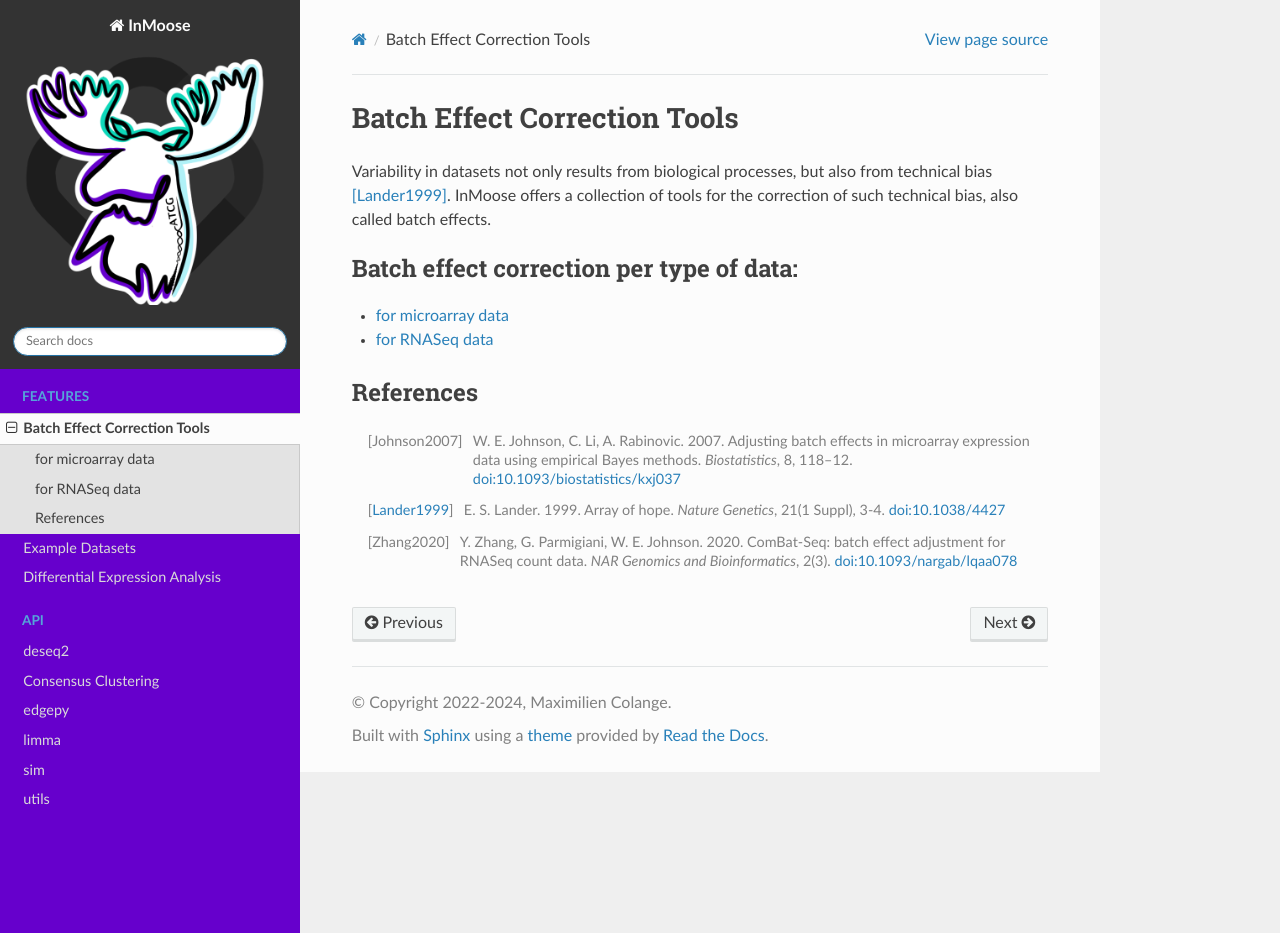
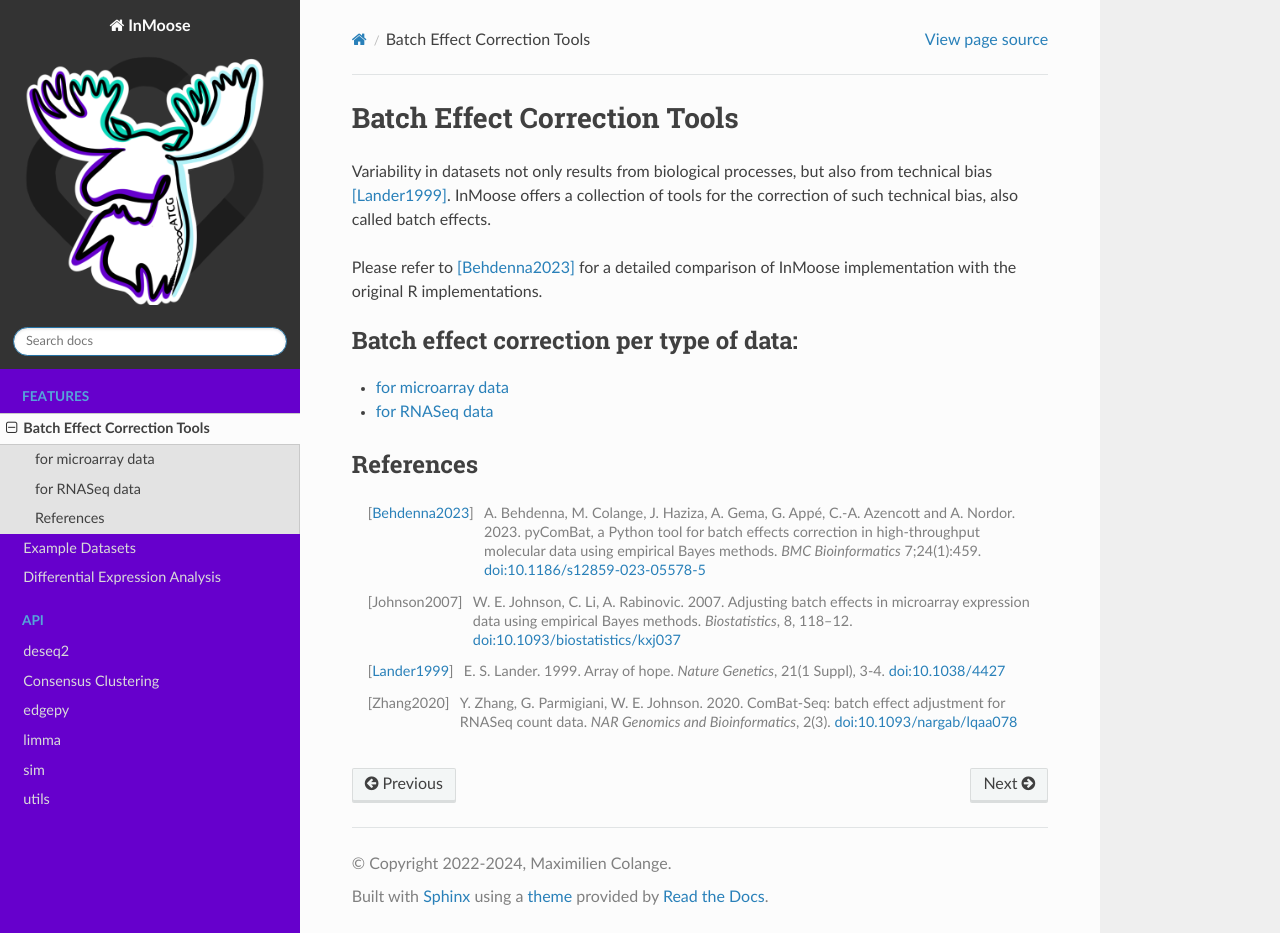
Before and after one commit to epigenelabs/inmoose, a Sphinx documentation site: the page built from docs/source/pycombat.rst, in a window 1280 px wide and 933 px high. Built offline with Sphinx 7.4.7 and the Read the Docs theme 3.1.0, drawn with Linux system fonts in a browser that asks for light colours; the version number is read from the project's files by our own code.

Commit message:
reference pycombat paper

```diff
--- a/docs/source/pycombat.rst
+++ b/docs/source/pycombat.rst
@@ -6,6 +6,9 @@ Variability in datasets not only results from biological processes, but also
 from technical bias [Lander1999]_.
 InMoose offers a collection of tools for the correction of such technical bias,
 also called batch effects.
+
+Please refer to [Behdenna2023]_ for a detailed comparison of InMoose
+implementation with the original R implementations.
 
 .. toctree::
    :maxdepth: 1
@@ -18,6 +21,11 @@ also called batch effects.
 References
 ==========
 
+.. [Behdenna2023] A. Behdenna, M. Colange, J. Haziza, A. Gema, G. Appé, C.-A.
+   Azencott and A.  Nordor. 2023. pyComBat, a Python tool for batch effects
+   correction in high-throughput molecular data using empirical Bayes methods.
+   *BMC Bioinformatics* 7;24(1):459. :doi:`10.1186/s12859-023-05578-5`
+
 .. [Johnson2007] W. E. Johnson, C. Li, A. Rabinovic. 2007. Adjusting batch
    effects in microarray expression data using empirical Bayes methods.
    *Biostatistics*, 8, 118–12.  :doi:`10.1093/biostatistics/kxj037`
```
